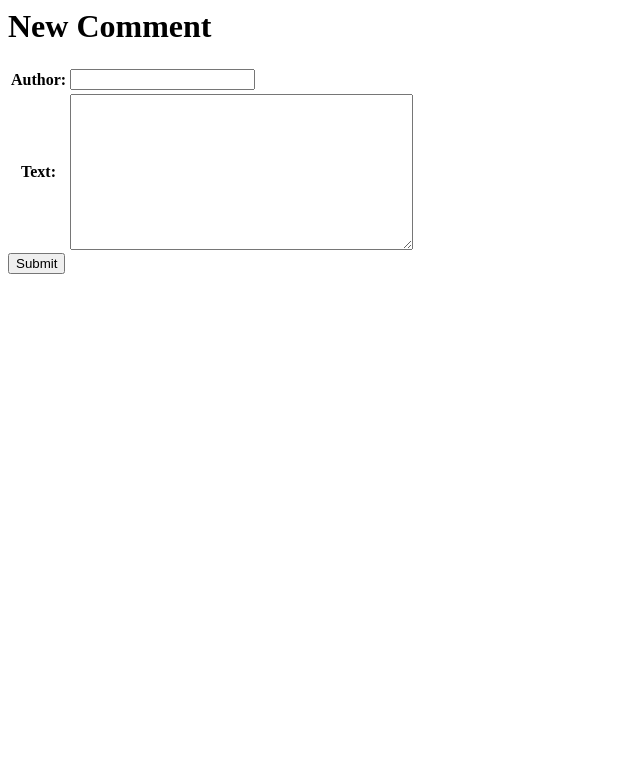
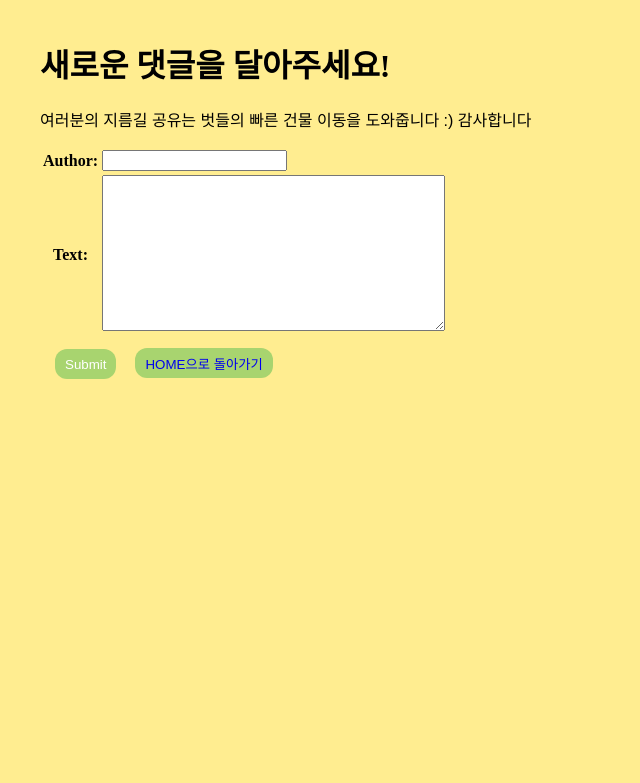
Before and after one commit to VANESSAYY/EwhaHackerton, a Django app: page /blog/2/comments/new in a window 1280 px wide. Shown: the top 783 px of the page, without its empty margins (0-640 px from the left). Run offline with Django 3.2, Linux system fonts and the light colour scheme; data comes from the database, SQL or seed files in the repository; both versions use the stored data as it was after the commit; some web fonts are replaced.

Commit message:
first commit

```diff
--- a/myapp/templates/blog_form.html
+++ b/myapp/templates/blog_form.html
@@ -1,9 +1,24 @@
+{% load staticfiles %}
+<!DOCTYPE html>
+<head>
+    <title>NewComment</title>
+    <link rel="stylesheet" href="{% static 'css/commentstyle.css' %}" type="text/css">
+    <link rel="stylesheet" type="text/css" href="https://cdn.rawgit.com/moonspam/NanumSquare/master/nanumsquare.css">
+</head>
+
+<body>
+
 {% block content %}
-    <h1>New Comment</h1>
+    <h1>새로운 댓글을 달아주세요!</h1>
+    <p>여러분의 지름길 공유는 벗들의 빠른 건물 이동을 도와줍니다 :) 감사합니다</p>
     <form method="POST" class="post-form">{% csrf_token %}
         <table>
         {{ form.as_table }}
         </table>
         <input type="submit" class="save btn btn-default">
+        <button type="button" class="btn btn-primary btn-sm"><a href="{% url 'home' %}">HOME으로 돌아가기</a></button>
+
     </form>
 {% endblock %}
+
+</body>
--- /dev/null
+++ b/myapp/templates/static/css/commentstyle.css
@@ -0,0 +1,39 @@
+@font-face {
+    font-family: 'NanumBarunpen';
+    src: url('https://cdn.jsdelivr.net/gh/projectnoonnu/noonfonts_two@1.0/NanumBarunpen.woff') format('woff');
+    font-weight: normal;
+    font-style: normal;
+}
+
+body {
+    margin: 40px;
+    background-color: #FFED90;
+}
+
+h1 {
+    font-family: 'NanumBarunpen';
+}
+p {
+    font-family: 'NanumSquare', sans-serif !important;
+}
+
+
+a {
+    text-decoration: none;
+}
+.btn {
+    cursor: pointer;
+    border: none;
+    height: 30px;
+    margin-top: 10px;
+    margin-left: 15px;
+    padding-left: 10px;
+    padding-right: 10px;
+    border-radius: 12px;
+    color: white;
+    background-color: #A8D46F;
+    font-family: 'NanumSquare', sans-serif !important;
+}
+.btn :hover {
+    background-color: #359668;
+}
--- a/myapp/templates/static/css/homestyle.css
+++ b/myapp/templates/static/css/homestyle.css
@@ -76,10 +76,16 @@ a{
     grid-column: 3;
     background-color: #A8D46F;
 }
+.building_name .line {
+    width: 80%;
+    border: thin solid #3C3251;
+}
 
 footer {
+    font-family: 'NanumSquare', sans-serif !important;
     background-color: #A8D46F;
     height: 50px;
     text-align: center;
     padding: 2px;
+    padding-bottom: 10px;
 }
--- a/myproject/settings.py
+++ b/myproject/settings.py
@@ -106,7 +106,7 @@ AUTH_PASSWORD_VALIDATORS = [
 
 LANGUAGE_CODE = 'en-us'
 
-TIME_ZONE = 'UTC'
+TIME_ZONE = 'ASIA/Seoul'
 
 USE_I18N = True
 
--- a/static/homestyle.css
+++ /dev/null
@@ -1,3 +0,0 @@
-h1 {
-    color: brown;
-}
```
Also changed, not shown: myapp/templates/detail.html (+4 -15 lines), myapp/templates/home.html (+2 -5 lines), myapp/templates/static/css/detailstyle.css (+31 -0 lines), db.sqlite3, myapp/templates/static/ehouse.jpg (deleted), myapp/templates/static/ehouse2.jpg (deleted), myapp/templates/static/ewhamap.png, myapp/templates/static/gyo.jpg (deleted), myapp/templates/static/lib.jpg (deleted), myapp/templates/static/lib2.jpg (deleted), myapp/templates/static/posco.jpg (deleted), static/ewhamap.png.
